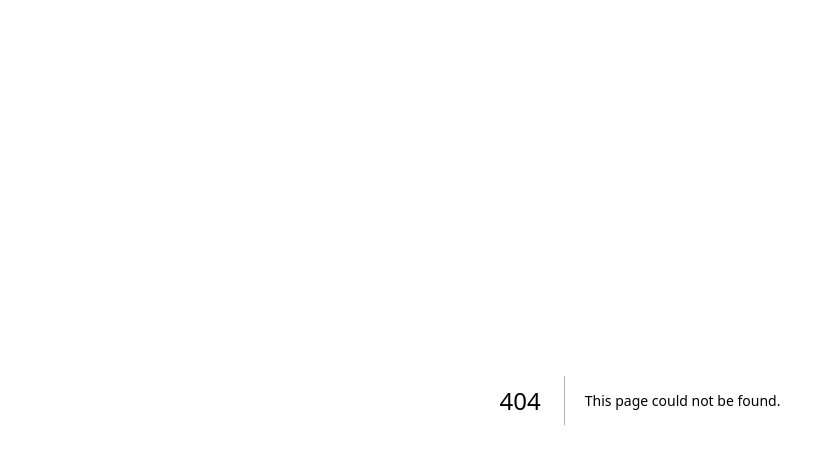
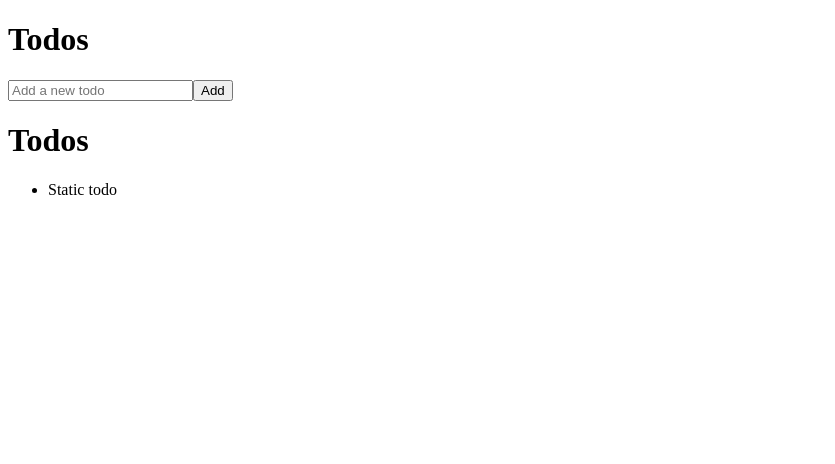
Before and after one commit to OXAYR/Crud-App-NextJs-v14, a Next.js app: page /todos in a window 1280 px wide. Before the commit this address had no page. Shown: the top 464 px of the page, without its empty margins (0-835 px from the left). Built offline with nearby package versions, Linux system fonts and the light colour scheme.

Commit message:
UI implemented for post and get

```diff
--- a/src/app/todos/route.ts
+++ b/src/app/todos/api/route.ts
@@ -1,4 +1,4 @@
-import { todos } from "./todos";
+import { todos } from "../todos";
 
 export async function GET() {
 	return Response.json(todos);
--- /dev/null
+++ b/src/app/todos/page.jsx
@@ -0,0 +1,66 @@
+// pages/todos/index.tsx
+"use client";
+import { useState, useEffect } from "react";
+import axios from "axios";
+
+export default function TodosPage() {
+	const [newTodoText, setNewTodoText] = useState("");
+	const [todos, setTodos] = useState([]);
+
+	useEffect(() => {
+		const fetchData = async () => {
+			try {
+				const response = await axios.get("/todos/api");
+				console.log(response.data);
+				setTodos(response.data);
+			} catch (error) {
+				console.error("Error fetching todos:", error);
+			}
+		};
+
+		fetchData();
+	}, []);
+
+	const handleInputChange = (e) => {
+		setNewTodoText(e.target.value);
+	};
+
+	const handleAddTodo = async () => {
+		try {
+			const response = await axios.post("/todos/api", { text: newTodoText });
+			setTodos([...todos, response.data]);
+
+			setNewTodoText("");
+		} catch (error) {
+			console.error("Error adding todo:", error);
+		}
+	};
+
+	return (
+		<>
+			<div>
+				<h1>Todos</h1>
+				<input
+					type="text"
+					placeholder="Add a new todo"
+					value={newTodoText}
+					onChange={handleInputChange}
+				/>
+				<button onClick={handleAddTodo}>Add</button>
+			</div>
+			<div>
+				<h1>Todos</h1>
+
+				{todos ? (
+					<ul>
+						{todos.map((todo) => (
+							<li key={todo.id}>{todo.text}</li>
+						))}
+					</ul>
+				) : (
+					<p>No todos available.</p>
+				)}
+			</div>
+		</>
+	);
+}
--- a/src/app/todos/todos.ts
+++ b/src/app/todos/todos.js
@@ -4,5 +4,3 @@ export const todos = [
 		text: "Static todo",
 	},
 ];
-
-// localStorage.setItem("todos", JSON.stringify(Todos));
```
Also changed, not shown: src/components/TodoForm.tsx (deleted, +0 -36 lines), tsconfig.json (+8 -1 lines), src/app/page.jsx (renamed from src/app/page.tsx).
